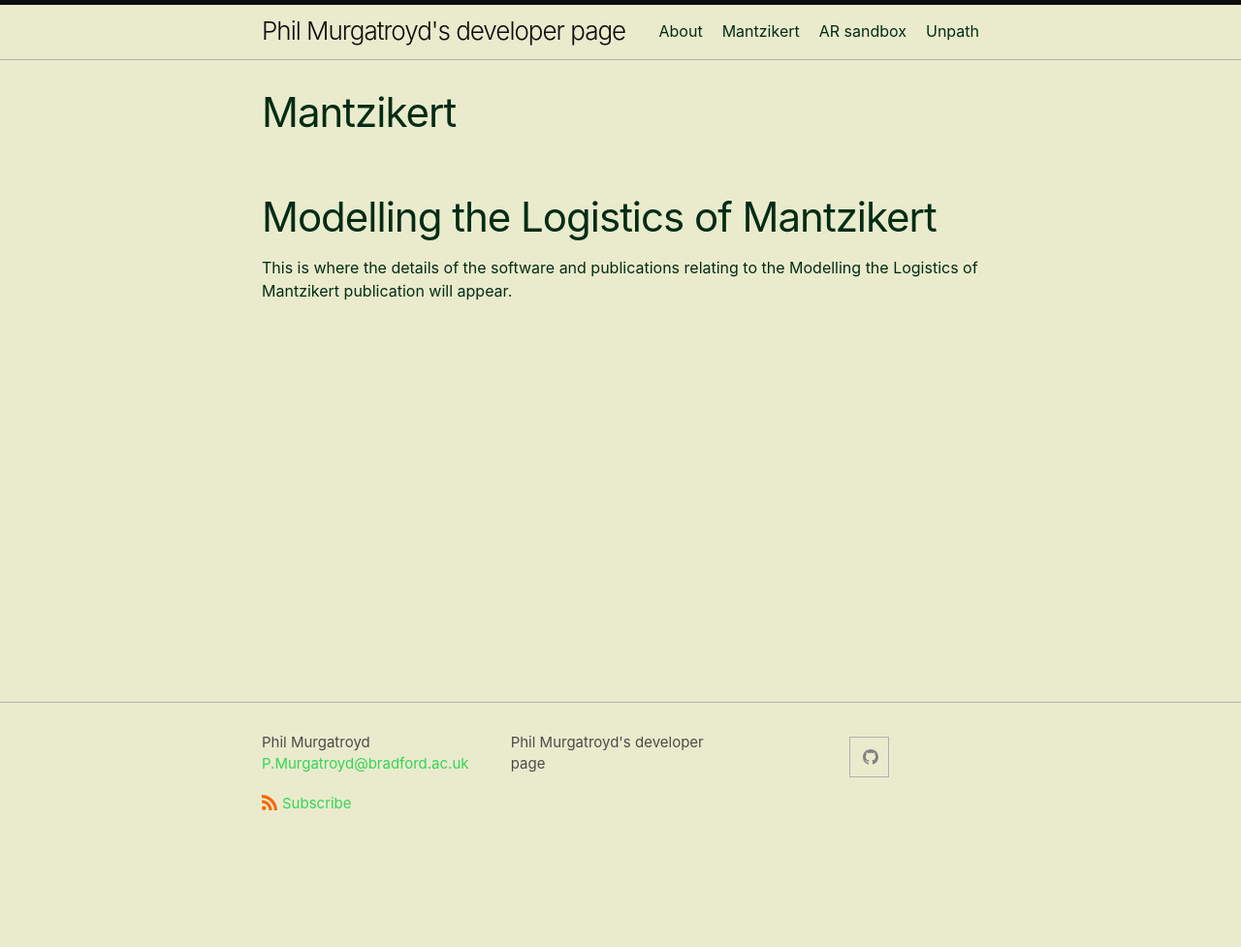
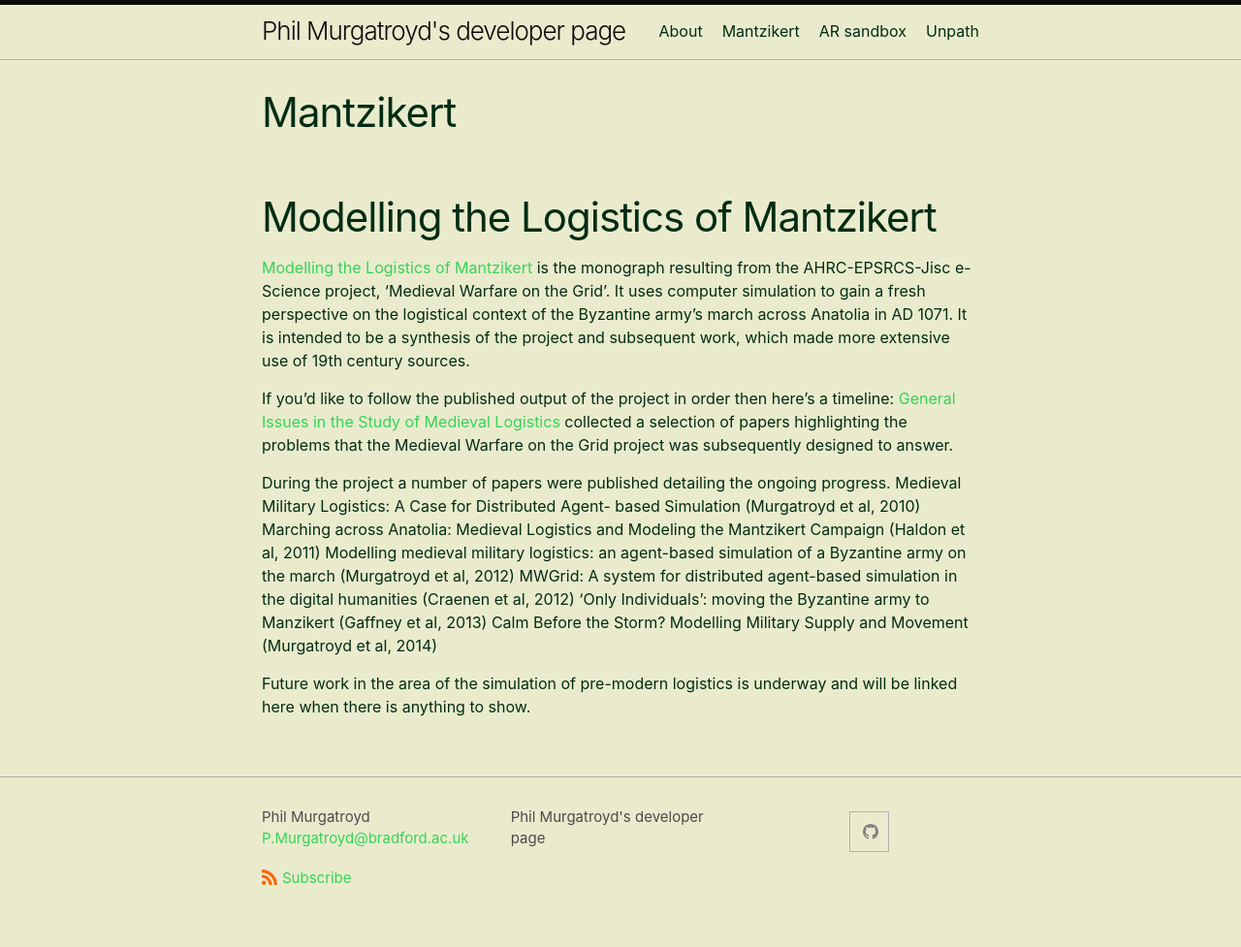
Before and after one commit to ELFdev001/ELFdev001.github.io, a Jekyll site: the page built from mantzikert.markdown, in a window 1280 px wide. Shown: the whole page at 97% size. Built offline with Jekyll 4.4.1, drawn with Linux system fonts in a browser that asks for light colours; before the commit the page ends 900 px from its top, so only the background shows below that.

Commit message:
Updated Mantzikert details

```diff
--- a/mantzikert.markdown
+++ b/mantzikert.markdown
@@ -5,4 +5,17 @@ permalink: /mantzikert/
 ---
 
 # Modelling the Logistics of Mantzikert
-This is where the details of the software and publications relating to the Modelling the Logistics of Mantzikert publication will appear.
+[Modelling the Logistics of Mantzikert](https://www.archaeopress.com/Archaeopress/Products/9781803277998) is the monograph resulting from the AHRC-EPSRCS-Jisc e-Science project, 'Medieval Warfare on the Grid'. It uses computer simulation to gain a fresh perspective on the logistical context of the Byzantine army's march across Anatolia in AD 1071. It is intended to be a synthesis of the project and subsequent work, which made more extensive use of 19th century sources.
+
+If you'd like to follow the published output of the project in order then here's a timeline:
+[General Issues in the Study of Medieval Logistics](https://brill.com/edcollbook/title/12491) collected a selection of papers highlighting the problems that the Medieval Warfare on the Grid project was subsequently designed to answer.
+
+During the project a number of papers were published detailing the ongoing progress.
+Medieval Military Logistics: A Case for Distributed Agent- based Simulation (Murgatroyd et al, 2010)
+Marching across Anatolia: Medieval Logistics and Modeling the Mantzikert Campaign (Haldon et al, 2011)
+Modelling medieval military logistics: an agent-based simulation of a Byzantine army on the march (Murgatroyd et al, 2012)
+MWGrid: A system for distributed agent-based simulation in the digital humanities (Craenen et al, 2012)
+'Only Individuals': moving the Byzantine army to Manzikert (Gaffney et al, 2013)
+Calm Before the Storm? Modelling Military Supply and Movement (Murgatroyd et al, 2014)
+
+Future work in the area of the simulation of pre-modern logistics is underway and will be linked here when there is anything to show.
```
